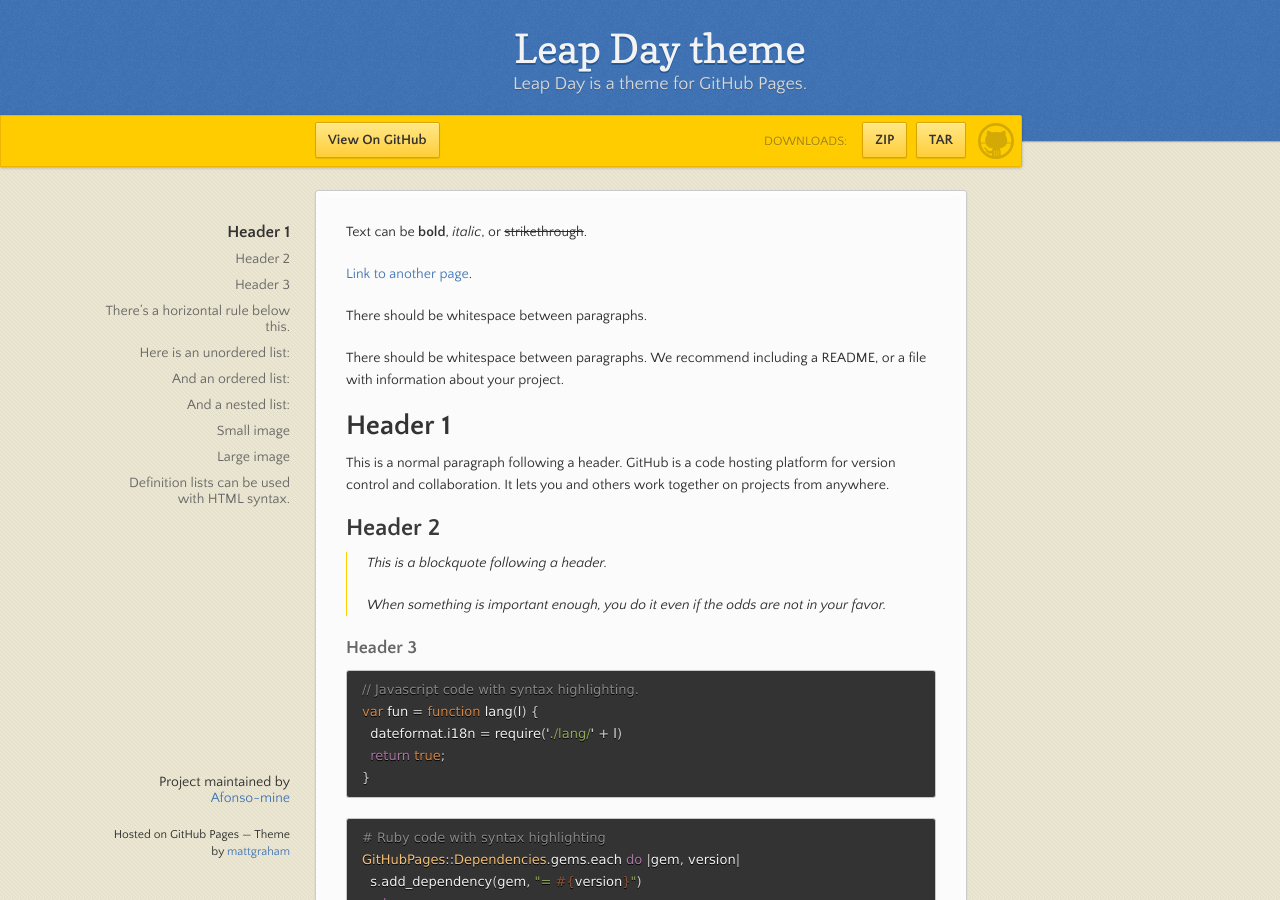
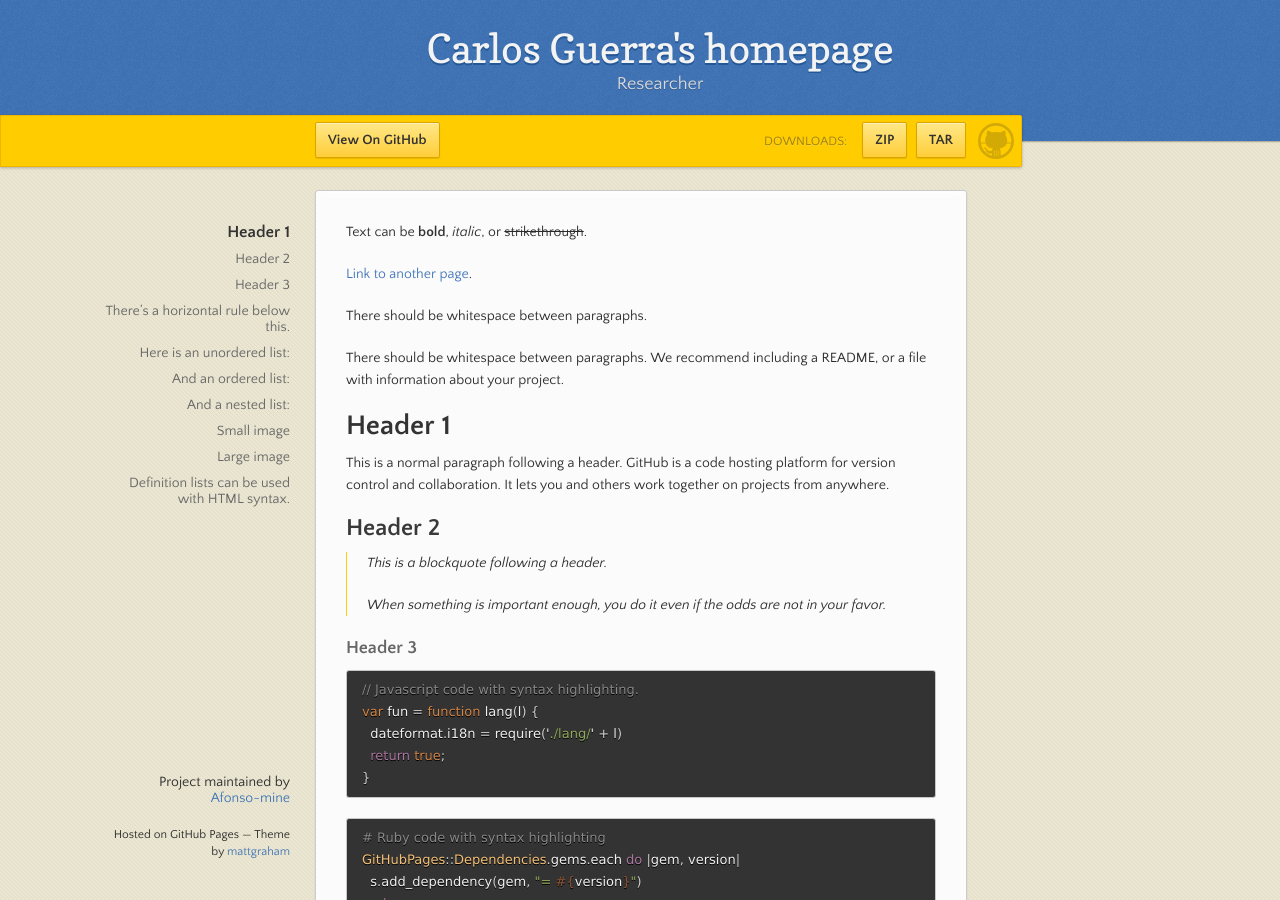
Before and after one commit to Afonso-mine/carlosguerra.github.io, a Jekyll site: the page built from index.md, in a window 1280 px wide and 900 px high. Built offline with Jekyll 4.4.1, drawn with Linux system fonts in a browser that asks for light colours.

Commit message:
Modified some files

```diff
--- a/_config.yml
+++ b/_config.yml
@@ -1,5 +1,5 @@
-title: Leap Day theme
-description: Leap Day is a theme for GitHub Pages.
+title: Carlos Guerra's homepage
+description: Researcher
 show_downloads: true
-google_analytics:
+google_analytics: false
 theme: jekyll-theme-leap-day
--- a/_layouts/default.html
+++ b/_layouts/default.html
@@ -25,7 +25,7 @@
       <div id="banner">
         <span id="logo"></span>
 
-        <a href="{{ site.github.repository_url }}" class="button fork"><strong>View On GitHub</strong></a>
+        <a href="{{ https://github.com/Afonso-mine/carlosguerra.github.io }}" class="button fork"><strong>View On GitHub</strong></a>
         {% if site.show_downloads %}
           <div class="downloads">
             <span>Downloads:</span>
```
